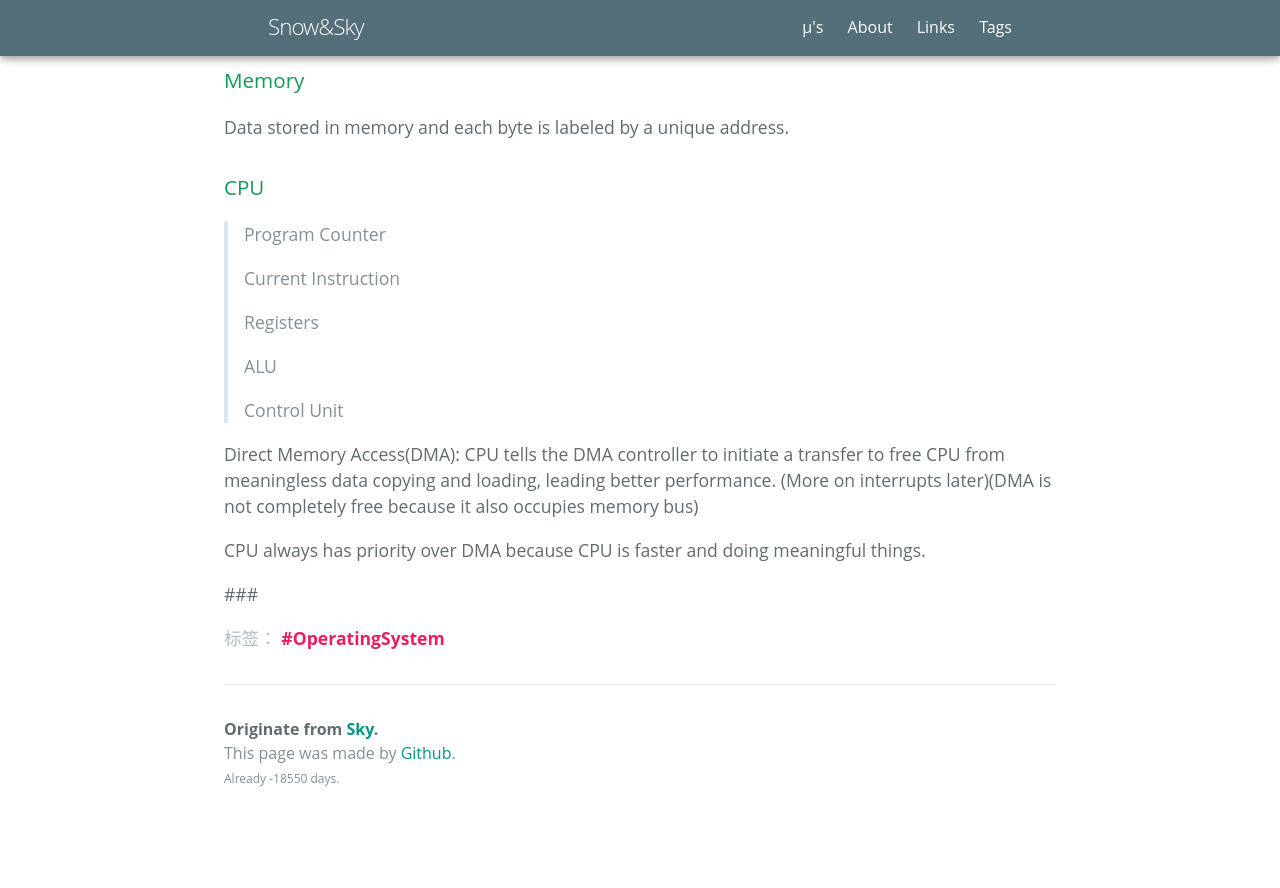
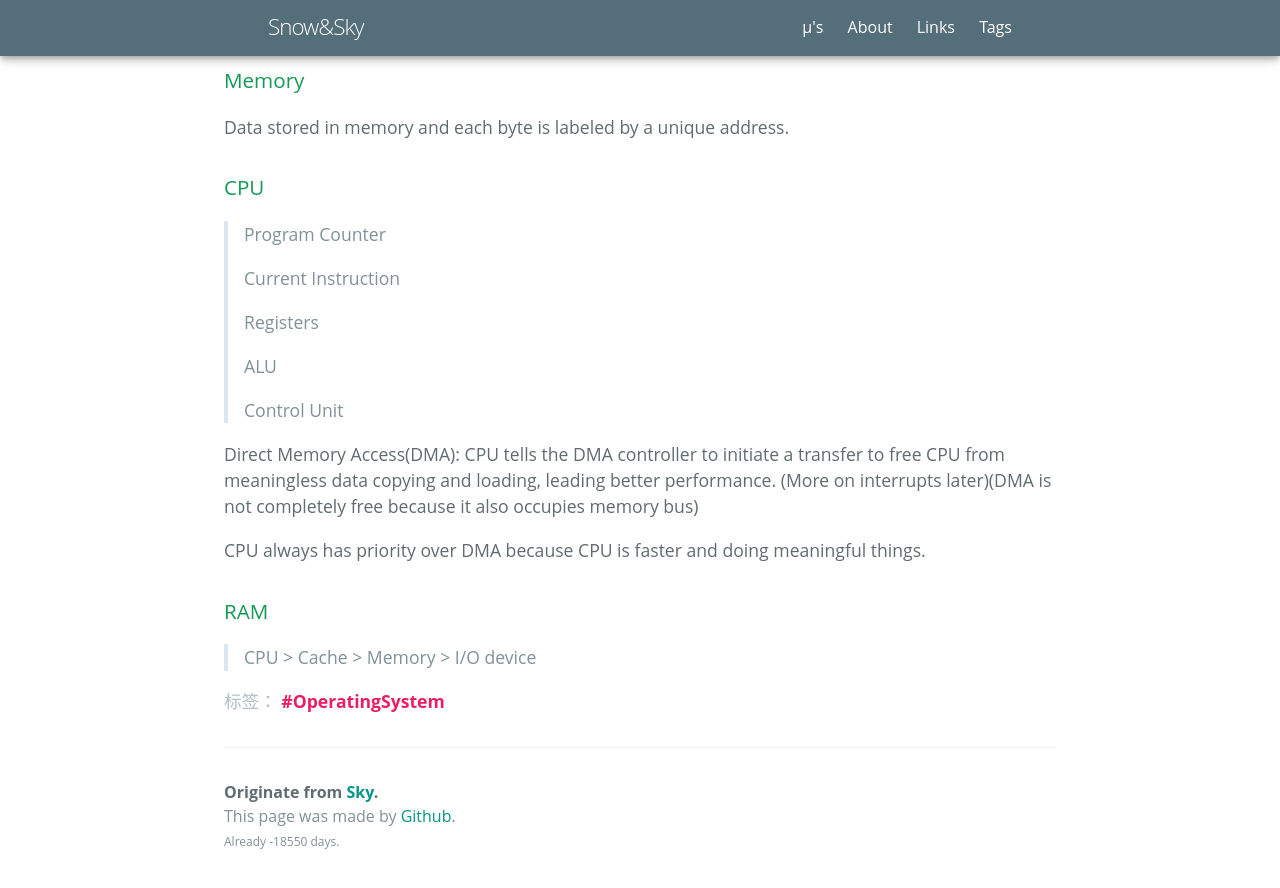
Before and after one commit to NishikinoSky/NishikinoSky.github.io, a Jekyll site: the page built from _posts/2020-10-16-Operating-System.md, in a window 1280 px wide and 900 px high, scrolled down 673 px. Shown: the top 888 px of the window. Built offline with Jekyll 4.4.1, drawn with Linux system fonts in a browser that asks for light colours; some web fonts are replaced; before the commit the page ends 1510 px from its top, so only the background shows below that.

Commit message:
Update 2020-10-16-Operating-System.md

```diff
--- a/_posts/2020-10-16-Operating-System.md
+++ b/_posts/2020-10-16-Operating-System.md
@@ -31,4 +31,5 @@ Direct Memory Access(DMA): CPU tells the DMA controller to initiate a transfer t
 
 CPU always has priority over DMA because CPU is faster and doing meaningful things.
 
-###
+### RAM
+> CPU > Cache > Memory > I/O device
```
